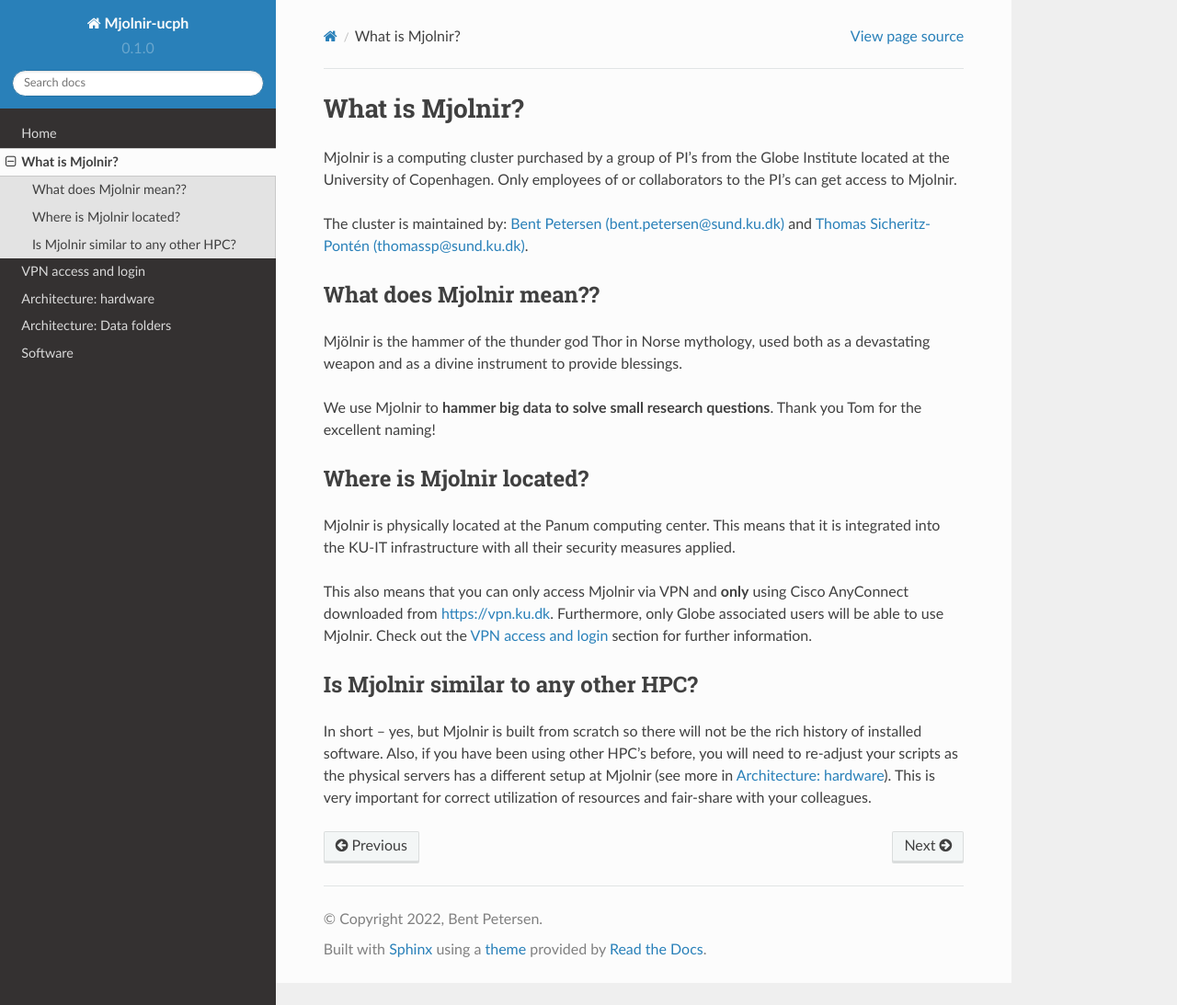
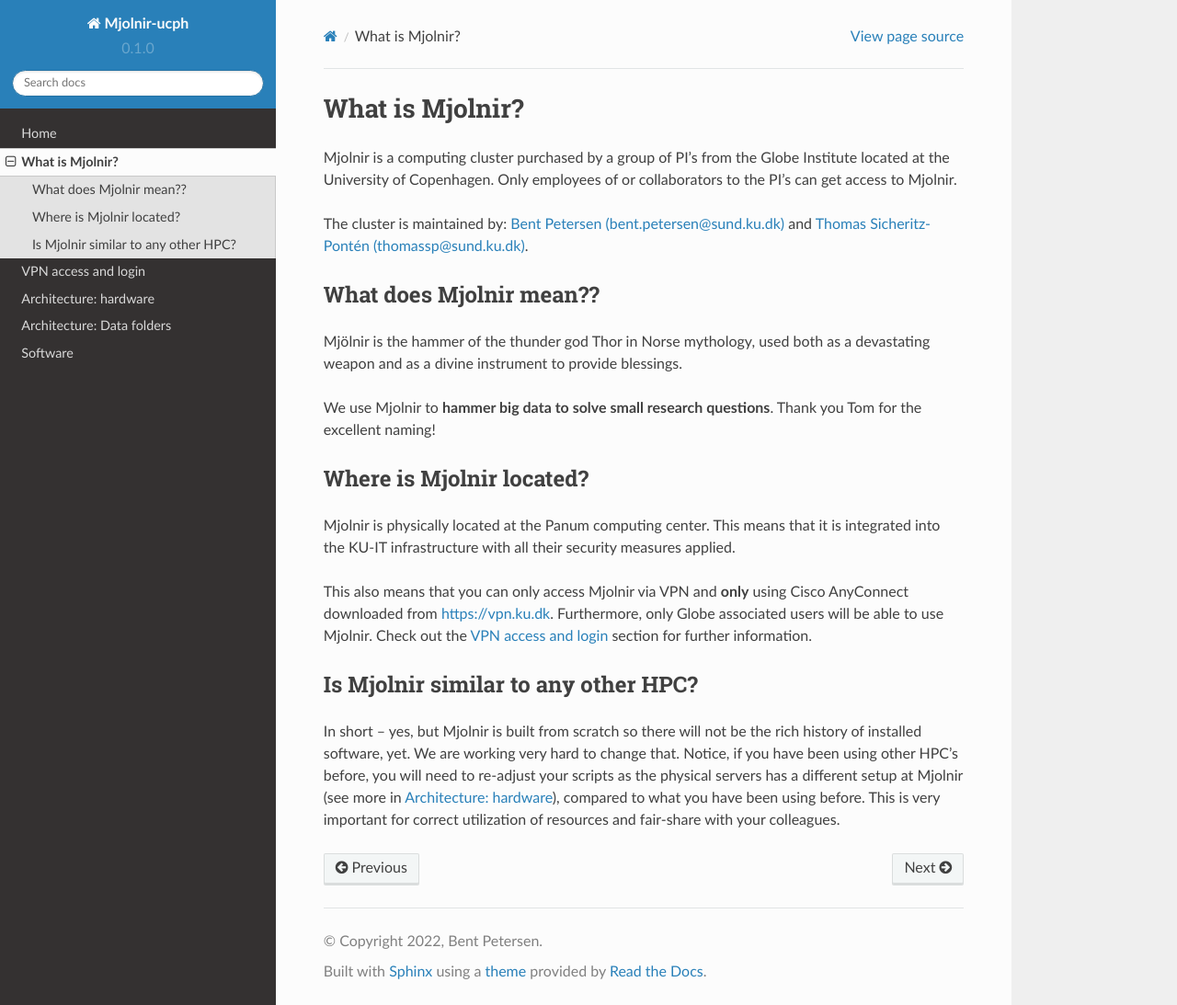
Before and after one commit to bentpetersendk/mjolnir_ucph, a Sphinx documentation site: the page built from docs/source/mjolnir.rst, in a window 1280 px wide and 1093 px high. Shown: the whole window at 92% size. Built offline with Sphinx 7.4.7 and the Read the Docs theme 2.0.0, drawn with Linux system fonts in a browser that asks for light colours.

Commit message:
Update mjolnir.rst

```diff
--- a/docs/source/mjolnir.rst
+++ b/docs/source/mjolnir.rst
@@ -22,5 +22,5 @@
 
 Is Mjolnir similar to any other HPC?
 *****
-In short – yes, but Mjolnir is built from scratch so there will not be the rich history of installed software.
-Also, if you have been using other HPC’s before, you will need to re-adjust your scripts as the physical servers has a different setup at Mjolnir (see more in :doc:`architecture_hardware`). This is very important for correct utilization of resources and fair-share with your colleagues.
+In short – yes, but Mjolnir is built from scratch so there will not be the rich history of installed software, yet. We are working very hard to change that.
+Notice, if you have been using other HPC’s before, you will need to re-adjust your scripts as the physical servers has a different setup at Mjolnir (see more in :doc:`architecture_hardware`), compared to what you have been using before. This is very important for correct utilization of resources and fair-share with your colleagues.
```
